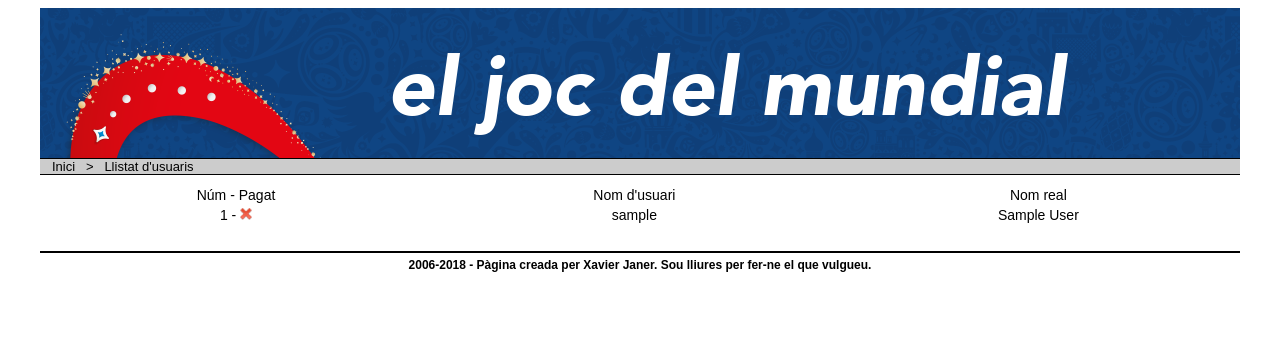
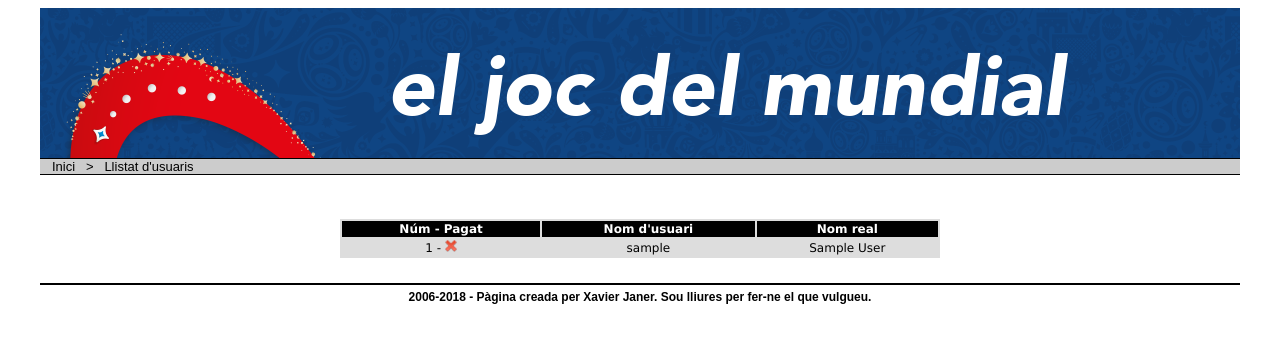
Before and after one commit to xjaner/mundial2018, a Django app: template mundial2018/joc/templates/joc/jugador_list.html in a window 1280 px wide. Shown: the top 343 px of the page. Run offline with Django 3.2, Linux system fonts and the light colour scheme; the template is opened without the code that fills it: most values are stand-ins (such as "Sample title", 1, 10 or a date in 2020); some libraries are stand-ins or nearby versions.

Commit message:
Canvis menors

```diff
--- a/mundial2018/joc/views/consulta_grups.py
+++ b/mundial2018/joc/views/consulta_grups.py
@@ -10,7 +10,7 @@ from joc.utils import FASE_GRUPS
 @login_required
 def consulta_grups(request):
     grups = OrderedDict()
-    for grup in FASE_GRUPS:
+    for grup in sorted(FASE_GRUPS):
         grups[grup] = list(
             PronosticEquipGrup.objects.filter(jugador__usuari=request.user,
                                               equip__grup__nom=grup,
--- /dev/null
+++ b/mundial2018/static/css/estil_usuaris.css
@@ -0,0 +1,90 @@
+#llistat
+{
+	width:600px;
+	margin:auto;
+	margin-top: 40px;
+	clear:both;
+	background-color: #dddddd;
+	font-family:Verdana;
+	font-weight:normal;
+	font-size:12px;
+}
+.titol_llistat
+{
+	background-color: black;
+	color: white;
+	text-align: center;
+	font-family:Verdana;
+	font-weight:bold;
+	font-size:12px;
+}
+.linia_usuaris
+{
+	font-family:Verdana;
+	font-weight:normal;
+	font-size:12px;
+	color:#000;
+}
+.linia_usuaris a
+{
+	font-family:Verdana;
+	font-weight:normal;
+	font-size:12px;
+	color:#000;
+	text-decoration:none;
+}
+.linia_usuaris a:hover
+{
+	text-decoration:underline;
+}
+.linia_bona
+{
+	font-family:Verdana;
+	font-weight:bold;
+	font-size:12px;
+	background-color:#cccccc;
+	color:#000;
+}
+.linia_bona a
+{
+	font-family:Verdana;
+	font-weight:bold;
+	font-size:12px;
+	background-color:#cccccc;
+	color:#000;
+	text-decoration:none;
+}
+.linia_bona a:hover
+{
+	text-decoration:underline;
+}
+.amunt
+{
+	background-image: url('img/amunt.gif');
+	background-repeat: no-repeat;
+	background-position: center;
+	text-align: center;
+	height: 16px;
+	font-weight: bold;
+	color: black;
+}
+.avall
+{
+	background-image: url('img/avall.gif');
+	background-repeat: no-repeat;
+	background-position: center;
+	text-align: center;
+	height: 16px;
+	font-weight: bold;
+	color: black;
+}
+.igual
+{
+	background-image: url('img/igual.gif');
+	background-repeat: no-repeat;
+	background-position: center;
+	text-align: center;
+	height: 16px;
+	font-weight: bold;
+	color: black;
+}
```
Also changed, not shown: mundial2018/joc/templates/joc/consulta.html (+4 -4 lines).
